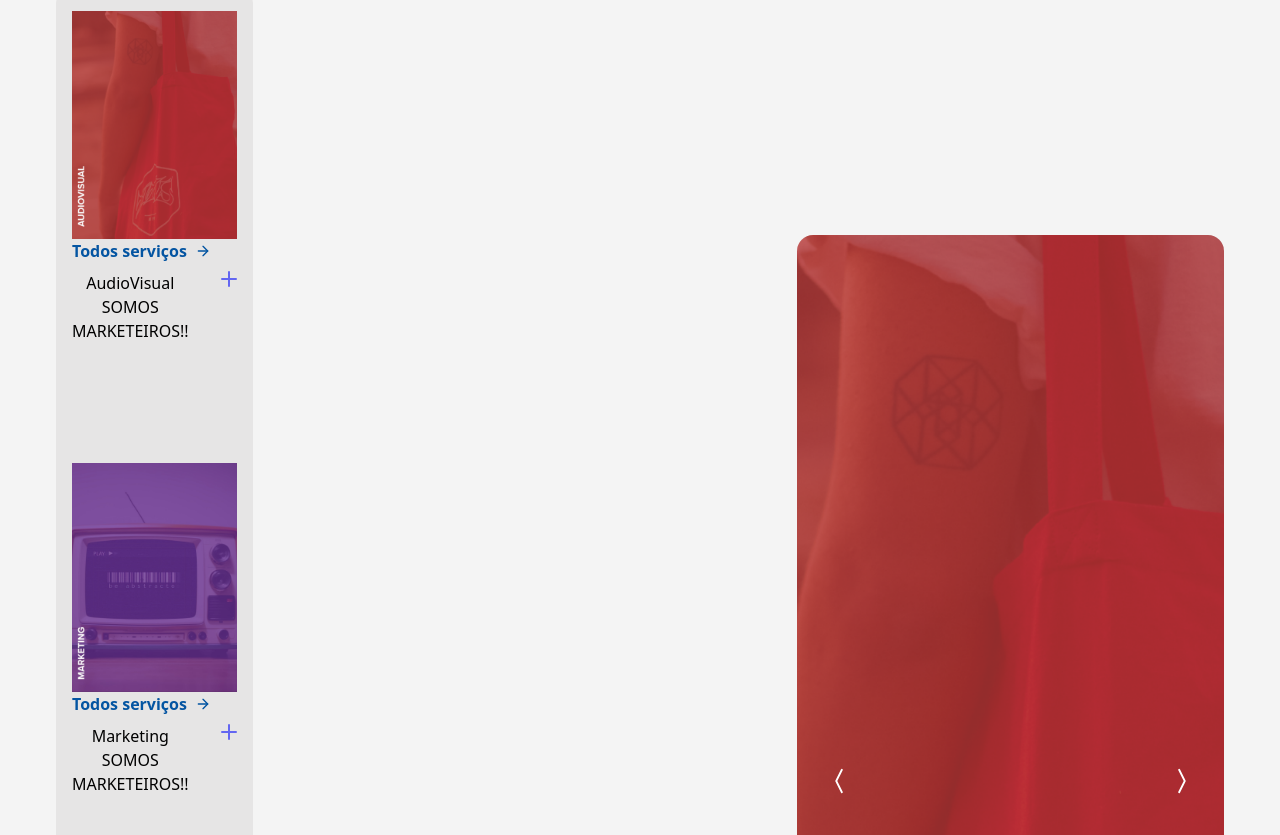
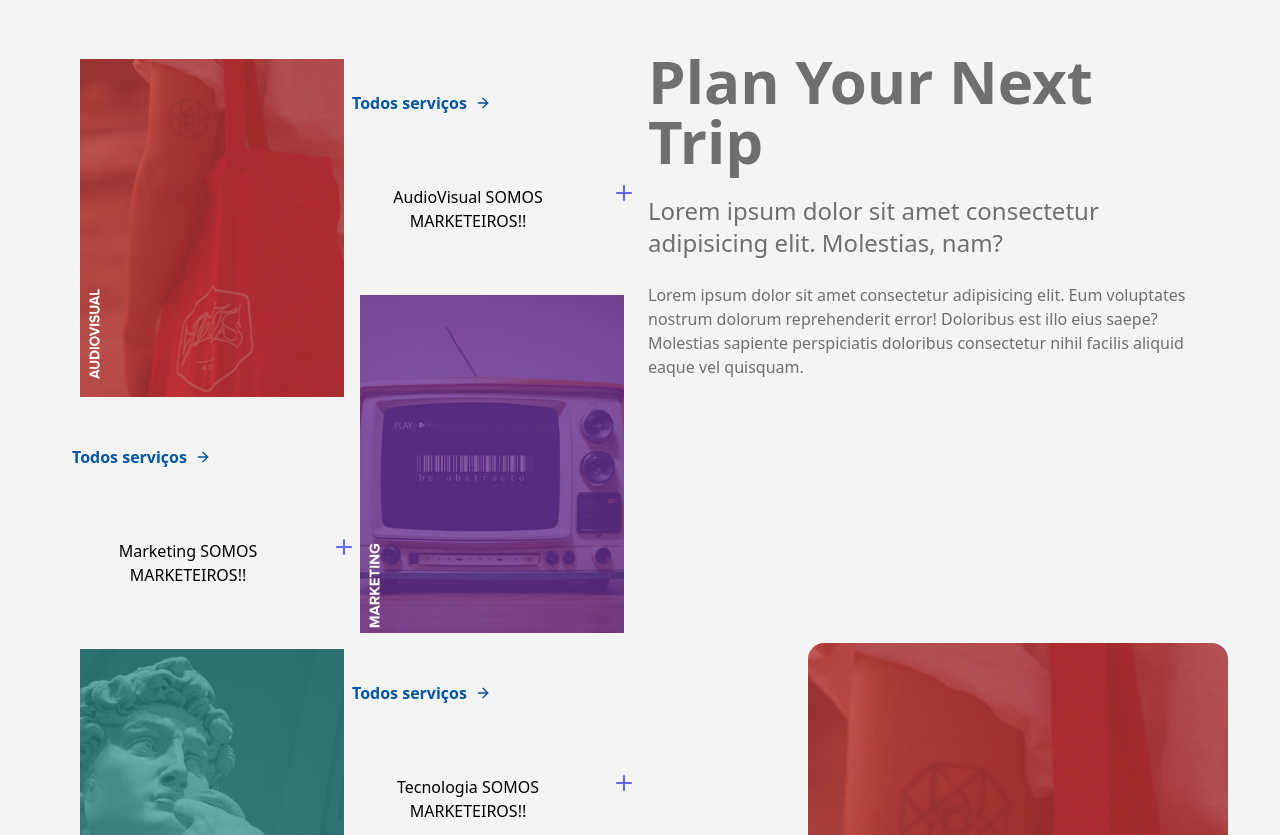
Before and after one commit to ludiemert/Accordion, a React (Vite) app: page / in a window 1280 px wide. Shown: the part 265-1100 px from the top of the page. Built offline with nearby package versions, Linux system fonts and the light colour scheme.

Commit message:
feat: alter routes

```diff
--- a/src/App.jsx
+++ b/src/App.jsx
@@ -1,21 +1,15 @@
 //import FAQ from "./components/FAQ";
-import Description from "./components/Description";
+//import Description from "./components/Description";
 import Logoemp from "./components/Logoemp";
-import Services from "./components/Services";
+import Service from "./components/Service";
+//import Services from "./components/Services";
 
 export function App() {
   return (
-    <div className=" w-full h-screen">
-      <div className="p-14 bg-base-bg-bg">
-        <Logoemp />
-        <div className="mb-6 mt-6">
-          <div className=" flex gap-5 lg:gap-96">
-            <Services />
-            <Description />
-          </div>
-        </div>
-        <Logoemp />
-      </div>
+    <div className=" p-14 bg-base-bg-bg">
+      <Logoemp />
+
+      <Service />
     </div>
   );
 }
--- a/src/components/Accordion.jsx
+++ b/src/components/Accordion.jsx
@@ -3,12 +3,12 @@ import { useState } from "react";
 const Accordion = ({ title, answer, photo }) => {
   const [accordionOpen, setAccordionOpen] = useState(false);
   return (
-    <div className="py-2">
+    <div className="py-4">
       {photo && <img src={photo} alt="Accordion" className="w-20 h-auto" />}
 
       <button
         onClick={() => setAccordionOpen(!accordionOpen)}
-        className="flex justify-between
+        className="flex justify-items-start
         w-full"
       >
         <span> {title}</span>
@@ -42,7 +42,7 @@ const Accordion = ({ title, answer, photo }) => {
       </button>
 
       <div
-        className={`grid overflow-hidden transition-all duration-300 ease-in-out text-slate-600 text-sm ${
+        className={`grid overflow-hidden transition-all duration-300 ease-in-out text-base-font-warning-500 text-sm ${
           accordionOpen
             ? "grid-rows-[1fr] opacity-100"
             : "grid-rows-01fr] opacity-0"
--- a/src/components/Description.jsx
+++ b/src/components/Description.jsx
@@ -35,7 +35,7 @@ const Description = () => {
   };
 
   return (
-    <div className=" py-60 max-w-[800px] h-[1480px] w-full   relative group lg:ml-40 ">
+    <div className=" py-60 h-[1480px] w-9/12  relative  lg:ml-40 group ">
       <div
         className="  w-full h-full  rounded-2xl bg-center bg-cover duration-500"
         style={{ backgroundImage: `url(${slides[currentIndex].img})` }}
--- a/src/components/Services.jsx
+++ b/src/components/Service.jsx
@@ -5,19 +5,25 @@ import Accordion from "./Accordion";
 import image2 from "../assets/2.png";
 import image3 from "../assets/3.png";
 import image1 from "../assets/1.jpg";
+import Description from "./Description";
 
-const Services = () => {
+const Service = () => {
   return (
-    <div className=" p-4 w-52 h-auto bg-base-button rounded-lg ">
-      <div className="">
-        <img src={image2} alt="AudioVisual" className="mx-auto" />
+    <div className="max-w-[1400px] m-auto py-16 px-4 grid lg:grid-cols-2 gap-4 ">
+      {/* Left Side */}
+      <div className="grid grid-cols-2 grid-rows-6 h-[110vh]   ">
+        <img
+          className="row-span-3  w-full h-full p-2 transition-transform transform hover:scale-110 hover:shadow-lg "
+          src={image2}
+          alt="AudioVisual"
+        />
 
         <a
           href="https://beabstracto.web.app/#services"
           target="_blank"
           rel="noopener noreferrer"
         >
-          <button className=" translate font-median flex items-center justify-center gap-2 rounded ">
+          <button className=" mt-10 translate font-median flex items-center justify-center gap-2 rounded ">
             <h2 className=" animate-blink text-base font-bold text-base-global-blue-600 ">
               Todos serviços
             </h2>
@@ -27,21 +33,24 @@ const Services = () => {
         </a>
 
         <Accordion
+          className=""
           title="AudioVisual SOMOS MARKETEIROS!!"
           answer="Lorem ipsum dolor sit amet consectetur. Sed aliquet adipiscing
         pulvinar pulvinar varius."
         />
-      </div>
 
-      <div className="">
-        <img src={image1} alt="Marketing" className="mx-auto" />
+        <img
+          className="row-span-3 object-cover w-full h-full p-2 transition-transform transform hover:scale-110 hover:shadow-lg "
+          src={image1}
+          alt="Marketing"
+        />
 
         <a
           href="https://beabstracto.web.app/#services"
           target="_blank"
           rel="noopener noreferrer"
         >
-          <button className=" translate font-median flex items-center justify-center gap-2 rounded ">
+          <button className="mt-10 translate font-median flex items-center justify-center gap-2 rounded ">
             <h2 className=" animate-blink text-base font-bold text-base-global-blue-600 ">
               Todos serviços
             </h2>
@@ -49,21 +58,25 @@ const Services = () => {
             <ArrowRight className=" order-0 ml-auto h-4 w-4 flex-none  text-base-global-blue-600  hover:text-base-global-blue-700" />
           </button>
         </a>
+
         <Accordion
           title="Marketing SOMOS MARKETEIROS!!"
           answer="Lorem ipsum dolor sit amet consectetur. Sed aliquet adipiscing
               pulvinar pulvinar varius."
         />
-      </div>
 
-      <div className="">
-        <img src={image3} alt="Tecnologia" className="mx-auto" />
+        <img
+          className="row-span-3 object-cover w-full h-full p-2 transition-transform transform hover:scale-110 hover:shadow-lg "
+          src={image3}
+          alt="Tecnologia"
+        />
+
         <a
           href="https://beabstracto.web.app/#services"
           target="_blank"
           rel="noopener noreferrer"
         >
-          <button className=" translate font-median flex items-center justify-center gap-2 rounded ">
+          <button className=" mt-10 translate font-median flex items-center justify-center gap-2 rounded ">
             <h2 className=" animate-blink text-base font-bold text-base-global-blue-600 ">
               Todos serviços
             </h2>
@@ -77,8 +90,26 @@ const Services = () => {
               pulvinar pulvinar varius."
         />
       </div>
+
+      {/* Right Side */}
+      <div className=" text-base-font-warning-500 flex flex-col h-full justify-center">
+        <h3 className="  text-5xl md:text-6xl font-bold">Plan Your Next Trip</h3>
+
+        <p className="text-2xl py-6">
+          Lorem ipsum dolor sit amet consectetur adipisicing elit. Molestias,
+          nam?
+        </p>
+
+        <p className="pb-6">
+          Lorem ipsum dolor sit amet consectetur adipisicing elit. Eum
+          voluptates nostrum dolorum reprehenderit error! Doloribus est illo
+          eius saepe? Molestias sapiente perspiciatis doloribus consectetur
+          nihil facilis aliquid eaque vel quisquam.
+        </p>
+        <Description />
+      </div>
     </div>
   );
 };
 
-export default Services;
+export default Service;
```
Also changed, not shown: src/assets/logoemp.svg.
